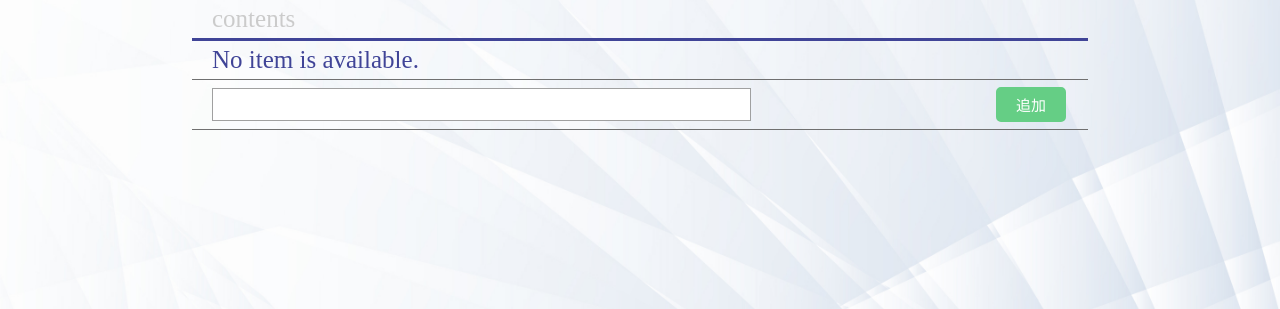
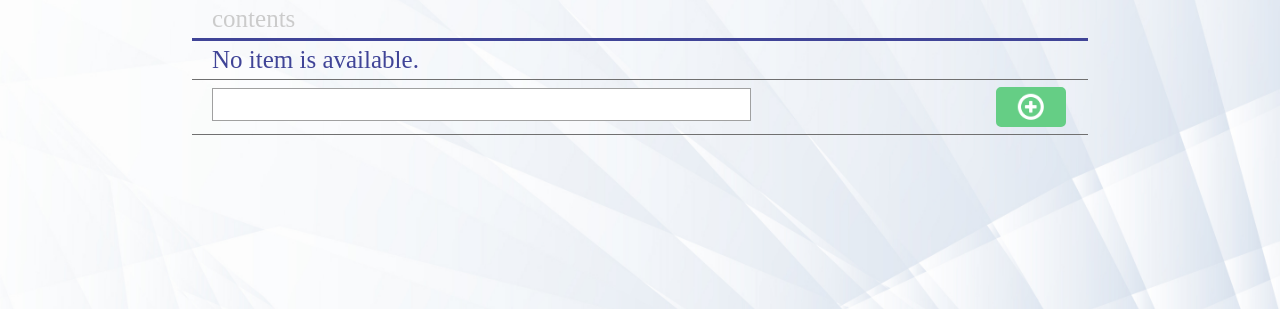
Before and after one commit to arara-ichihara/arara-todo, a Django app: page /araraTodoApp/ in a window 1280 px wide. Shown: the part 60-369 px from the top of the page. Run offline with Django 3.2, Linux system fonts and the light colour scheme; data that the repository does not hold is empty.

Commit message:
edit button text into icon

```diff
--- a/araraTodo/araraTodoApp/templates/araraTodoApp/index.html
+++ b/araraTodo/araraTodoApp/templates/araraTodoApp/index.html
@@ -23,8 +23,14 @@
                 <li>
                   <p>{{ todo.content }}</p>
                   <div>
-                    <a href="">編集</a>
-                    <a href="{% url 'delete' todo.id %}">削除</a>
+                    <a href="">
+                      <img src="{% static 'image/update_icon1.png' %}" alt="編集">
+                      <img src="{% static 'image/update_icon2.png' %}" alt="編集">
+                    </a>
+                    <a href="{% url 'delete' todo.id %}">
+                      <img src="{% static 'image/delete_icon1.png' %}" alt="削除">
+                      <img src="{% static 'image/delete_icon2.png' %}" alt="削除">
+                    </a>
                   </div>
                 </li>
               {% endfor%}
@@ -36,7 +42,10 @@
             <li>
               <form action="/addTodo/" method="post">{% csrf_token%}
                   <p><input type="text" name="content"></p>
-                  <button type="submit">追加</button>
+                  <button type="submit">
+                      <img src="{% static 'image/add_icon1.png' %}" alt="追加">
+                      <img src="{% static 'image/add_icon2.png' %}" alt="追加">
+                  </button>
               </form>
             </li>
           </ul>
--- a/araraTodo/static/style.css
+++ b/araraTodo/static/style.css
@@ -27,6 +27,9 @@ button {
     outline: none;
     padding: 0;
     appearance: none;
+}
+img {
+    width: 40%;
 }
 /* 初期化設定終了 */
 
@@ -77,12 +80,18 @@ main > content li p {
 main > content li button,
 main > content li a {
     width: 70px;
+    height: 40px;
     font-size: 15px;
     border-radius: 5px;
     margin: 2px;
     text-align: center;
     padding: 5px 0;
     color: #fff;
+
+    position: relative;
+	display: block;
+	overflow: hidden;
+	cursor: pointer;
 }
 
 /* 編集ボタン */
@@ -116,6 +125,21 @@ main > content li:last-child button:hover {
     border: solid #65ce85 2px;
     background: #fff;
     color: #65ce85;
+}
+
+/* hover時の画像のon off */
+main > content li a img,
+main > content li button img  {
+	position: absolute;
+	top: 50%;
+	left: 50%;
+	transform: translate(-50%, -50%);
+	width: 40%;
+	display: block;
+}
+main > content li a:hover img:nth-of-type(2),
+main > content li button:hover img:nth-of-type(2) {
+	opacity: 0;
 }
 
 /* 追加formデザイン */
```
Also changed, not shown: araraTodo/static/image/update_icon1.png (added), araraTodo/static/image/update_icon2.png (added).
